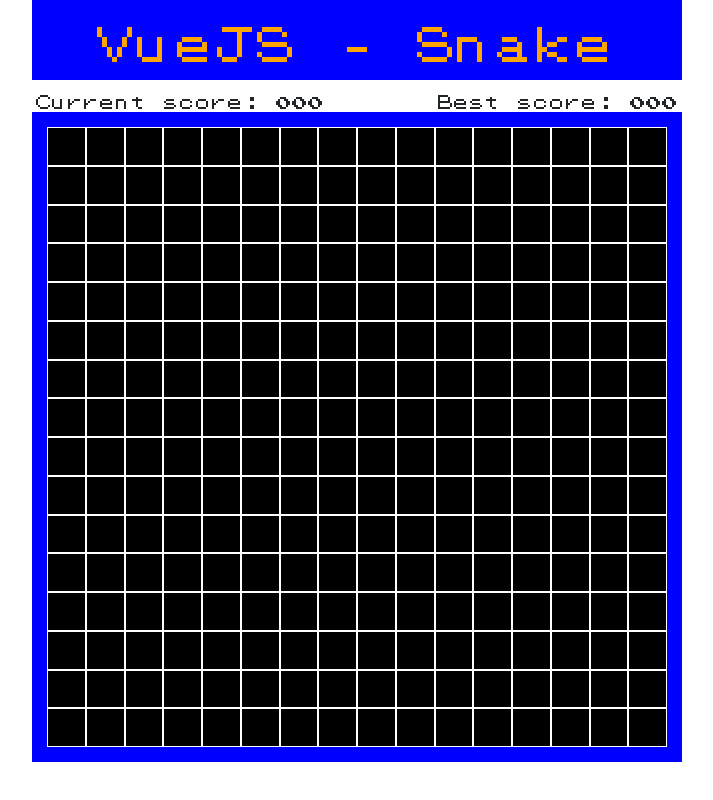
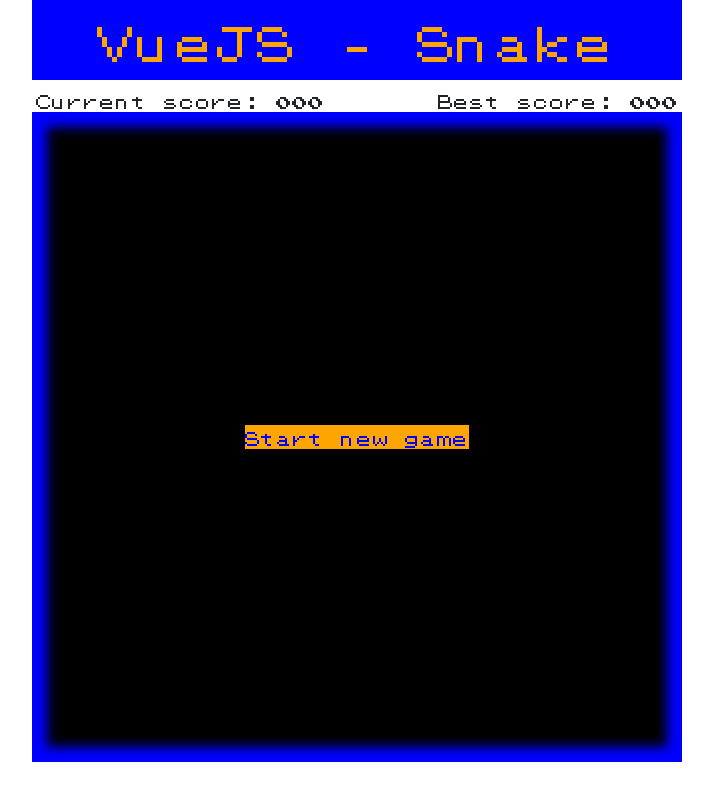
Before and after one commit to bfreson/vuejs-snake, a Vue app: page / in a window 1280 px wide. Shown: the whole page, without its empty margins (283-996 px from the left). Built offline with nearby package versions, Linux system fonts and the light colour scheme; the HTML template or start-up script is replaced by a standard one.

Commit message:
snake.vue init

```diff
--- a/src/components/Boardgame.vue
+++ b/src/components/Boardgame.vue
@@ -6,23 +6,28 @@
       left: `${left}px`,
     }" class="board">
      <Grid v-show="grid_visible" :width="width" :height="height" :top="0" :left="0"/>
-
+     <Snake v-show="displaySnake" :width="width" :height="height" :top="0" :left="0"/>
 </div>
 
 </template>
 
 <script>
 import Grid from '@/components/Grid.vue';
+import Snake from '@/components/Snake.vue';
 import { mapState } from 'vuex'
 export default {
   components: {
-   Grid
+   Grid,
+   Snake
   },
   computed:
   {
      ...mapState({
         grid_visible: state => state.grid_visible
   }),
+   displaySnake() {
+         return this.game_status !== "None";
+     }
    },
    props:
   {
@@ -37,6 +42,6 @@
 <style>
 .board {
     background-color: black;
-    position: relative;
+    position: absolute;
 }
 </style>
--- /dev/null
+++ b/src/components/GameMenu.vue
@@ -0,0 +1,67 @@
+<template>
+
+<div :style="{
+      width: `${width}px`,
+      height: `${height}px`,
+      top: '0px',
+      left: '0px'
+    }" class="start">
+    <div class="action" @click="startNewgame">
+        Start new game
+    </div>
+</div>
+
+</template>
+
+<script>
+import {mapState} from 'vuex'
+
+export default {
+  components: {
+
+  },
+  data() {
+    return {
+
+    };
+  },
+  computed: {
+    ...mapState(['width','height']),
+  },
+  watch: {
+
+  },
+  methods: {
+      startNewgame()
+      {
+          this.$store.dispatch('startNewGame');
+      }
+
+  },
+  created() {
+
+  },
+};
+</script>
+
+<style scoped>
+.start {
+
+    color:blue;
+    position: absolute;
+    display: flex;
+    align-items: center;
+    z-index: 2;
+    justify-content: space-around;
+    backdrop-filter: blur(6px);
+}
+.action{
+    cursor:pointer;
+    background-color: orange;
+    width:min-content;
+    overflow:hidden;
+    white-space: nowrap;
+    align-content: center;
+
+}
+</style>
--- a/src/components/Grid.vue
+++ b/src/components/Grid.vue
@@ -26,11 +26,11 @@
 
     };
   },
+
   computed:
   {
     ...mapState(['columns','rows']),
     ...mapGetters(['square']),
-
   },
   props:
   {
@@ -56,7 +56,7 @@
   justify-content: center;
   align-items: center;
   font-size: 8px;
-    border: solid white 1px;
+  border: solid white 1px;
   color:white;
 }
 
--- a/src/components/Scene.vue
+++ b/src/components/Scene.vue
@@ -2,22 +2,24 @@
 <div :style="sceneStyle" class="scene">
 
     <Boardgame :width="board.width" :height="board.height" :top="borderWidth" :left="borderWidth"/>
-
+    <GameMenu v-show="displayMenu"/>
 </div>
 
 </template>
 
 <script>
 import Boardgame from '@/components/Boardgame.vue';
+import GameMenu from '@/components/GameMenu.vue';
 import {mapState,mapGetters} from 'vuex';
 
 export default {
   components: {
-   Boardgame
+   Boardgame,
+   GameMenu
   },
   computed:
   {
-      ...mapState(['width','height','borderWidth']),
+      ...mapState(['width','height','borderWidth','game_status']),
       ...mapGetters(['board']),
       sceneStyle() {
         return {
@@ -25,7 +27,10 @@
             height: `${this.height}px`,
             'background-color' : `rgb(${this.borderColor.r}, ${this.borderColor.g}, ${this.borderColor.b})`,
         };
-    },
+     },
+     displayMenu() {
+         return this.game_status === "None";
+     }
 
 
   },
@@ -38,8 +43,7 @@
 
 <style>
 
-.board {
-    background-color: black;
+.scene {
     position: relative;
 }
 </style>
--- a/src/components/snake.vue
+++ b/src/components/snake.vue
@@ -0,0 +1,76 @@
+<template>
+<div v-show="snake_squares!==undefined" :style="{
+       width: `${width}px`,
+       height: `${height}px`,
+       top: `${top}px`,
+       left: `${left}px`,
+    }"  class="snake">
+     <div :style="{
+      width: `${item.width}px`,
+      height: `${item.height}px`,
+      top: `${item.top}px`,
+      left: `${item.left}px`,
+      'background-color': item.color
+    }" class="snake-square" v-for="(item, index) in snake_squares" :key="`loc${index}`">
+
+      </div>
+       </div>
+</template>
+
+<script>
+import {mapState,mapGetters} from 'vuex';
+
+export default {
+    components: {
+
+  },
+  methods:
+  {
+    getSnakeSquare(index,column,row)
+    {
+      let color = (index === 0 ? 'red' : 'white');
+      let pos_top = ((row-1) * this.square.height);
+      let pos_left = ((column-1) * this.square.width);
+
+      return {
+        color: color,
+        width: this.square.width,
+        height: this.square.height,
+        top: pos_top,
+        left:pos_left
+      }
+    }
+  },
+  computed:
+  {
+        ...mapState({
+        snake: state => state.snake}),
+    ...mapGetters(['square']),
+    snake_squares()
+    {
+        if(this.snake.location.length > 0)
+        {
+            let ret = this.snake.location.map((item, index) => {  return this.getSnakeSquare(index,item[0],item[1]);  });
+            console.log(ret);
+            return ret;
+        }
+         return null;
+
+    }
+  },props:
+  {
+      width: Number,
+      height: Number,
+      top:Number,
+      left:Number,
+  }
+}
+</script>
+<style scoped>
+.snake{
+    position: absolute;
+}
+.snake-square{
+    position: absolute
+}
+</style>
--- a/src/store.js
+++ b/src/store.js
@@ -10,10 +10,10 @@
         borderWidth: 15,
         width: 650,
         height: 650,
-        columns: 16,
-        rows: 16,
-        grid_visible: true,
-
+        columns: 32,
+        rows: 32,
+        grid_visible: false,
+        game_status: 'None',
         snake: {
             orientation: 'right',
             location: []
@@ -49,9 +49,10 @@
     },
 
     actions: {
-        initSnake({ commit, state }) {
-            let columns = state.board.columns / 2 + 2;
-            let row = state.board.rows / 2;
+
+        startNewGame({ commit, state }) {
+            let columns = state.columns / 2 + 1;
+            let row = state.rows / 2;
 
             let snake_location = [
                 [columns, row],
@@ -59,6 +60,7 @@
                 [columns - 2, row],
                 [columns - 3, row]
             ];
+            commit('SET_GAME_STATUS', 'running');
             commit('SET_SNAKE_LOCATION', snake_location);
         }
     },
@@ -67,10 +69,13 @@
             Vue.set(state, 'current_score', current_score);
         },
         SET_GRID_VISIBLE(state, grid_visible) {
-            Vue.set(state, 'board.grid_visible', grid_visible);
+            Vue.set(state, 'grid_visible', grid_visible);
         },
         SET_SNAKE_LOCATION(state, snake_location) {
-            Vue.set(state, 'snake.location', grid_visible);
+            Vue.set(state.snake, 'location', snake_location);
+        },
+        SET_GAME_STATUS(state, game_status) {
+            Vue.set(state, 'game_status', game_status);
         },
     },
 });
```
